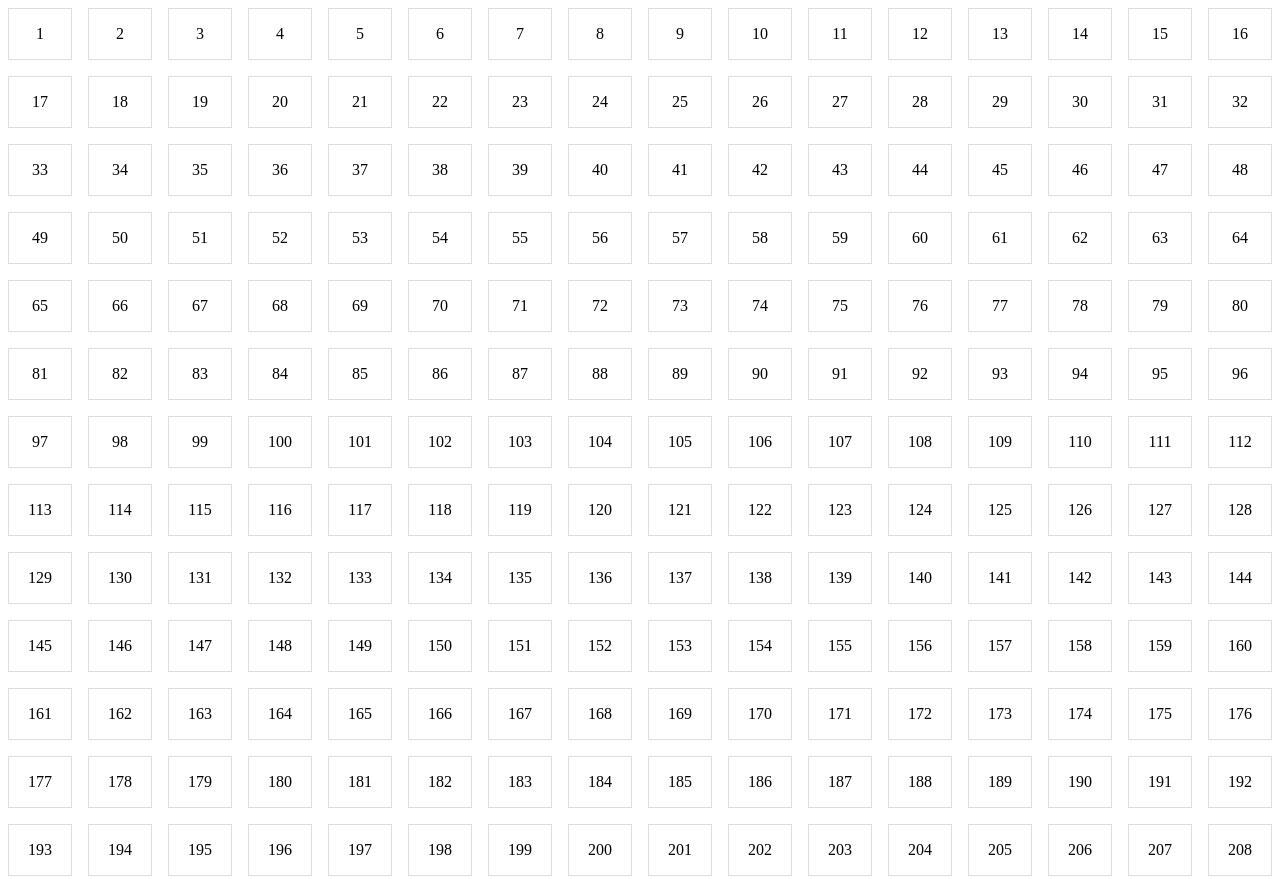
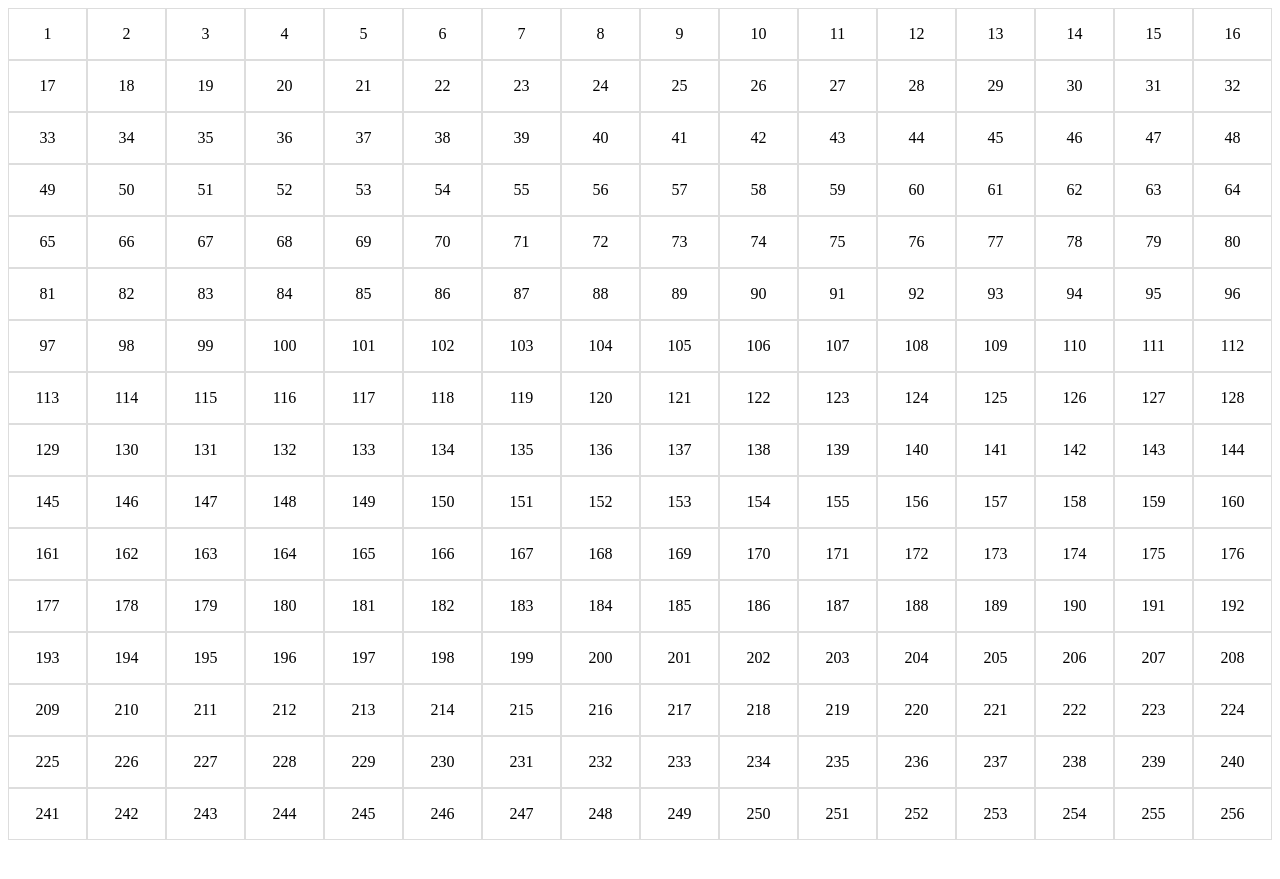
Before and after one commit to EricMTodd/etch-a-sketch, a plain HTML site: page index.html in a window 1280 px wide. Shown: the top 879 px of the page. After the commit the page ends 848 px from the top, so only its background shows below. Drawn offline with Linux system fonts and the light colour scheme.

Commit message:
Minor changes to styling.

```diff
--- a/styles/style.css
+++ b/styles/style.css
@@ -9,7 +9,7 @@ body {
 
 #container {
   display: grid;
-  grid-gap: 1em;
+  /* grid-gap: 1em; */
   grid-template-rows: repeat(var(--grid-rows), 1fr);
   grid-template-columns: repeat(var(--grid-cols), 1fr);
 }
```
